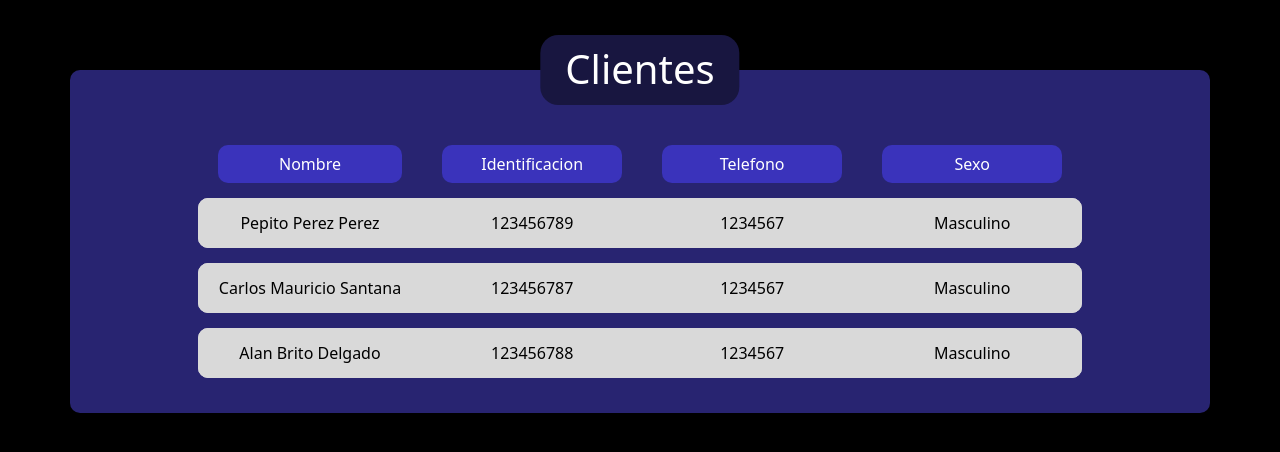
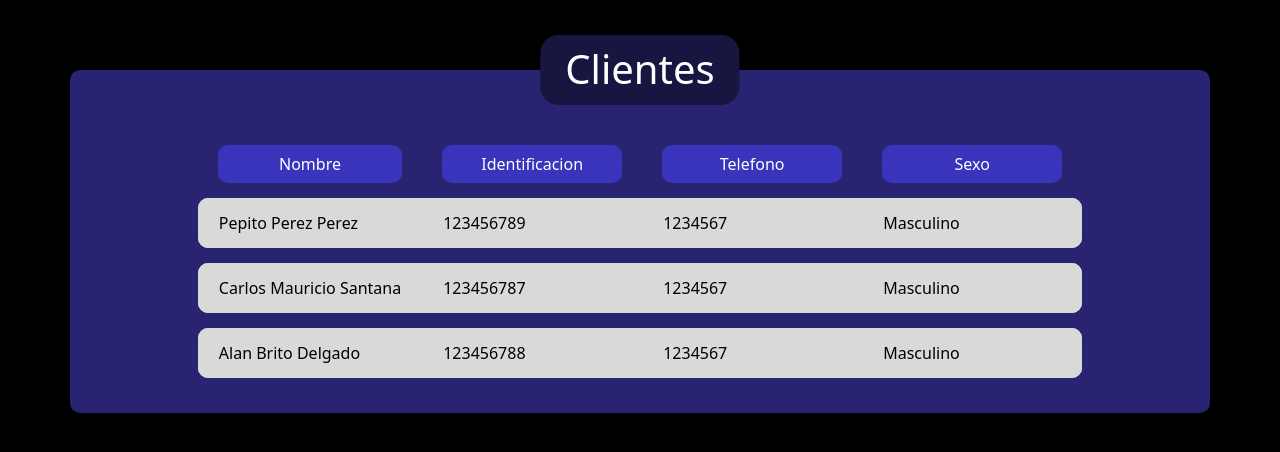
Before and after one commit to sebaslazar/Gimnasio, a React (Create React App) app in the folder frontend/: page / in a window 1280 px wide. Shown: the top 452 px of the page. Built offline with nearby package versions, Linux system fonts and the light colour scheme.

Commit message:
Make Td container Flex

```diff
--- a/frontend/src/components/Table/Table.jsx
+++ b/frontend/src/components/Table/Table.jsx
@@ -17,7 +17,13 @@ function Th({children}) {
  * @returns {JSX.Element} The rendered table component.
  */
 function Td({children}) {
-  return <td className={`${styles.cell} ${styles.td}`}>{children}</td>
+  return (
+    <td className={`${styles.cell} ${styles.td}`}>
+      <div className={`${styles.tdContainer}`}>
+        {children}
+      </div>
+    </td>
+  )
 }
 
 /**
--- a/frontend/src/components/Table/styles.module.css
+++ b/frontend/src/components/Table/styles.module.css
@@ -31,6 +31,16 @@
   transition: border-color 0.2s;
 }
 
+.tdContainer {
+  display: flex;
+  gap: 10px;
+  align-items: center;
+
+  width: 100%;
+  height: 100%;
+  text-align: left;
+}
+
 .body tr {
   background-color: #D9D9D9;
   color: black;
@@ -47,7 +57,7 @@
   transform: scale(1.02);
 }
 
-.body tr.action:hover .td {
+.body tr.action:hover td {
   border: 1px solid #C4C4C4;
 }
 /* *Interactive Table Rows */
```
